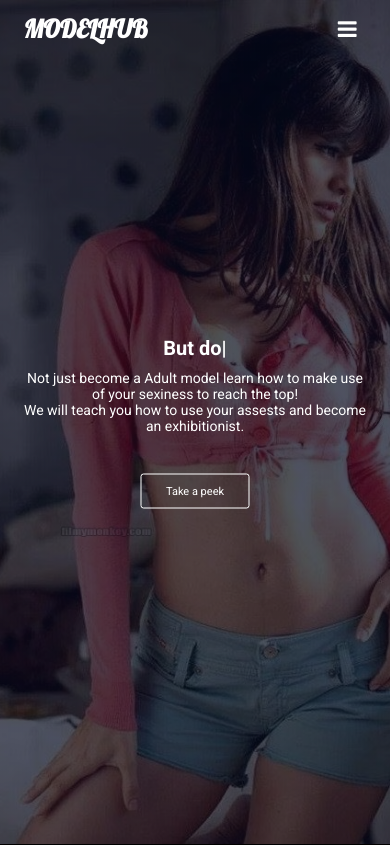
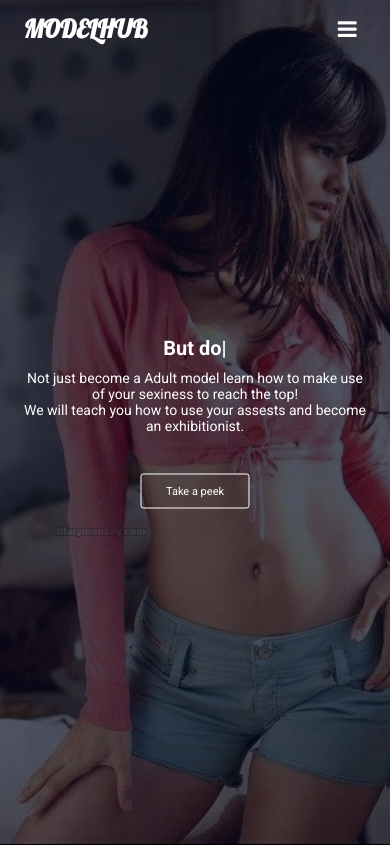
Before and after one commit to vikasthakur666/vikasthakur, a plain HTML site: page index.html in a window 390 px wide. Shown: the top 845 px of the page. Drawn offline with nearby package versions, Linux system fonts and the light colour scheme.

Commit message:
Update styling.css

```diff
--- a/styling.css
+++ b/styling.css
@@ -89,7 +89,8 @@ nav .fa{
     }
     .header{
         background-image: linear-gradient(rgba(4,9,30,0.7),rgba(4,9,30,0.7)),url(images/5c0b4e065a0e4jacqueline-fernandez-old26.avif);
-        background-position: calc(1600px);
+        background-position: 50%;
+        background-repeat:no-repeat;
     }
     .text-box p{
         font-size: 14px;
```
